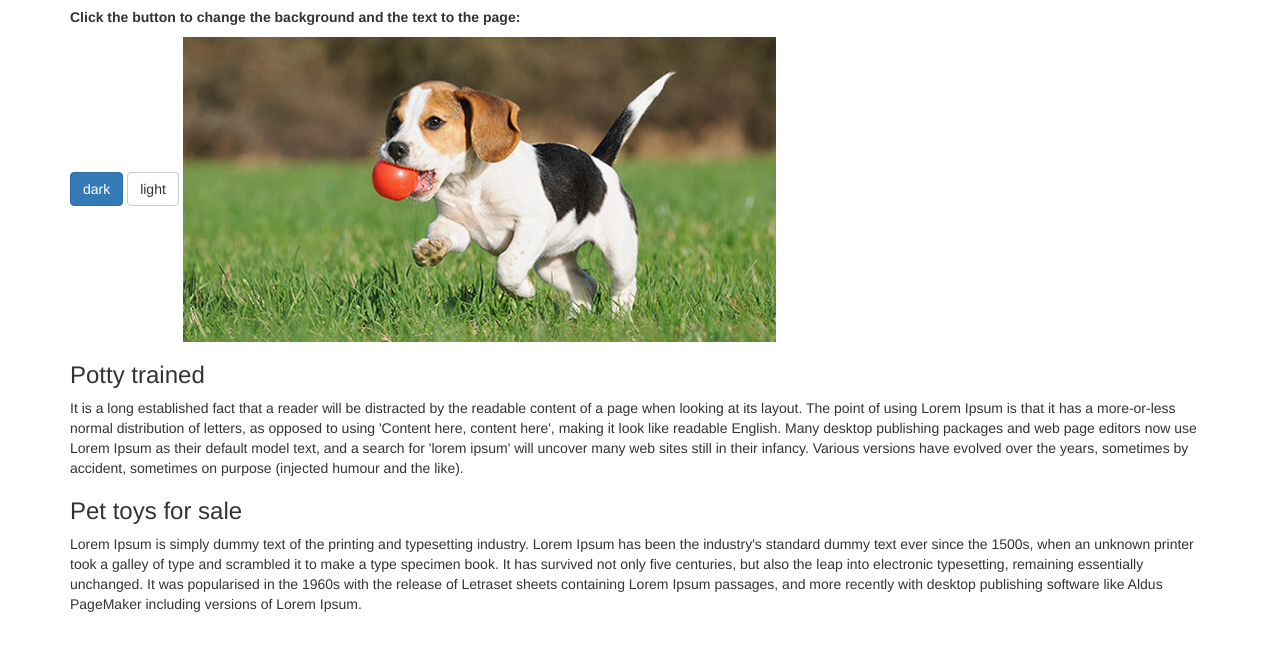
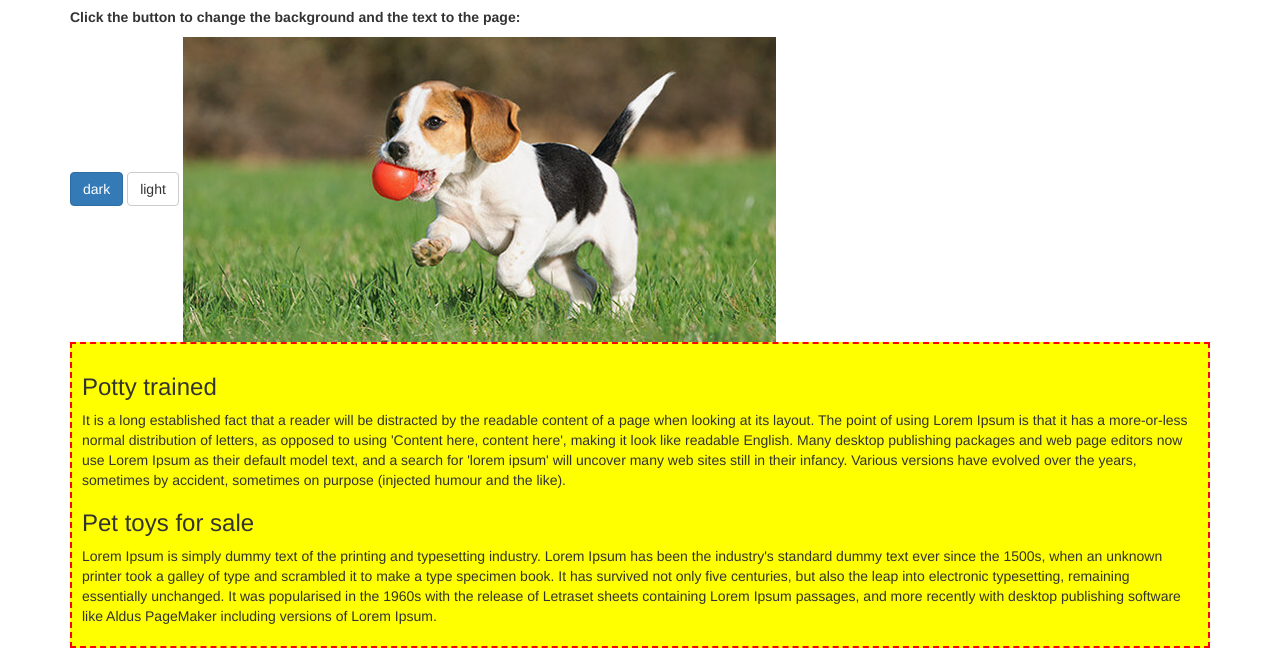
Before and after one commit to sowmyadsl/practice, a plain HTML site: page index.html in a window 1280 px wide. Both pictures are taken after a click on the picture 479 px from the left and 395 px from the top of the page. Shown: the part 153-801 px from the top of the page. Drawn offline with nearby package versions, Linux system fonts and the light colour scheme.

Commit message:
Add Color and border to paragraph when clicked on it

```diff
--- a/css/styles.css
+++ b/css/styles.css
@@ -12,6 +12,11 @@
 
 .initial-hidden {
   display: none;
+  background-color: yellow;
+  border-style: dashed;
+  border-width: 2px;
+  border-color: red;
+  padding: 10px;
 }
 
 .clickable:hover {
--- a/js/scripts.js
+++ b/js/scripts.js
@@ -15,4 +15,8 @@ $(document).ready(function() {
     $("body").removeClass();
     $("body").addClass("light-background");
   });
+  // $(".initial-hidden").click(function() {
+  //   $("body").removeClass();
+  //   $("body").addClass("initial-hidden");
+  // });
 });
```
